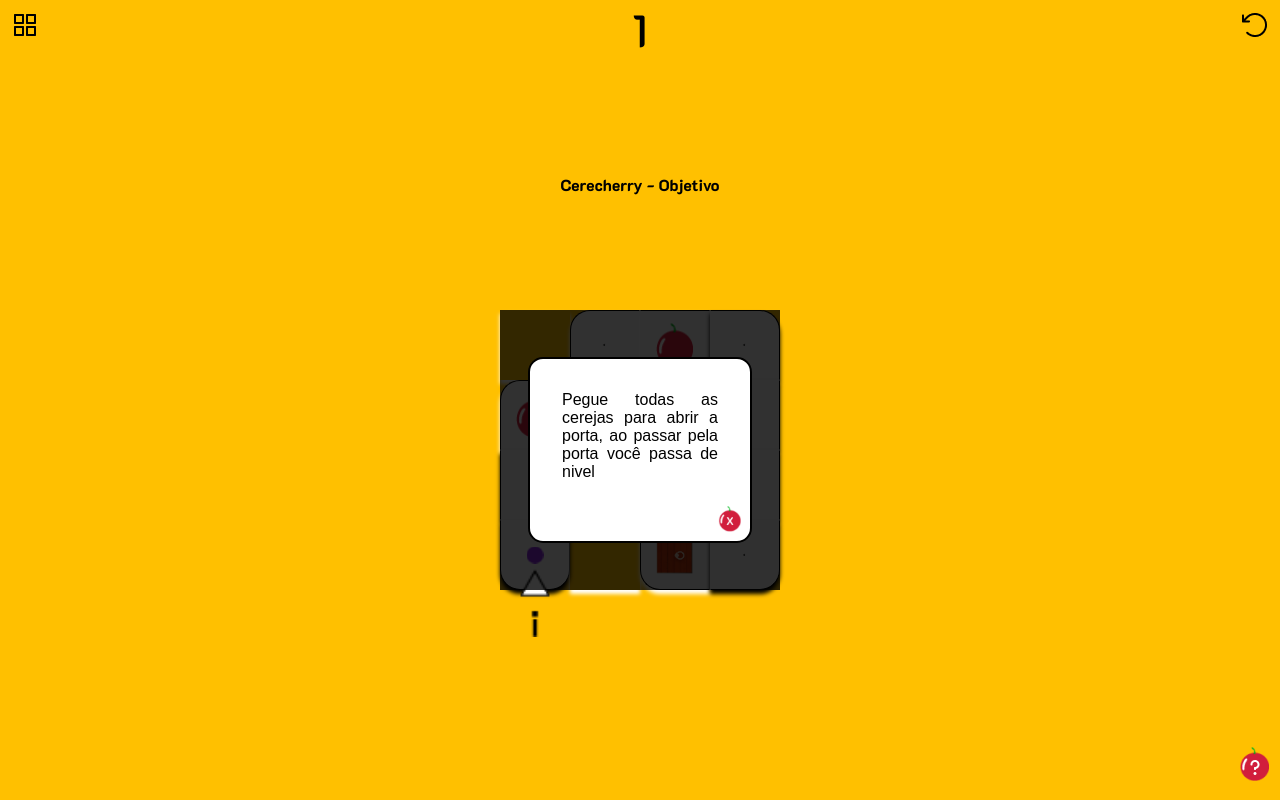
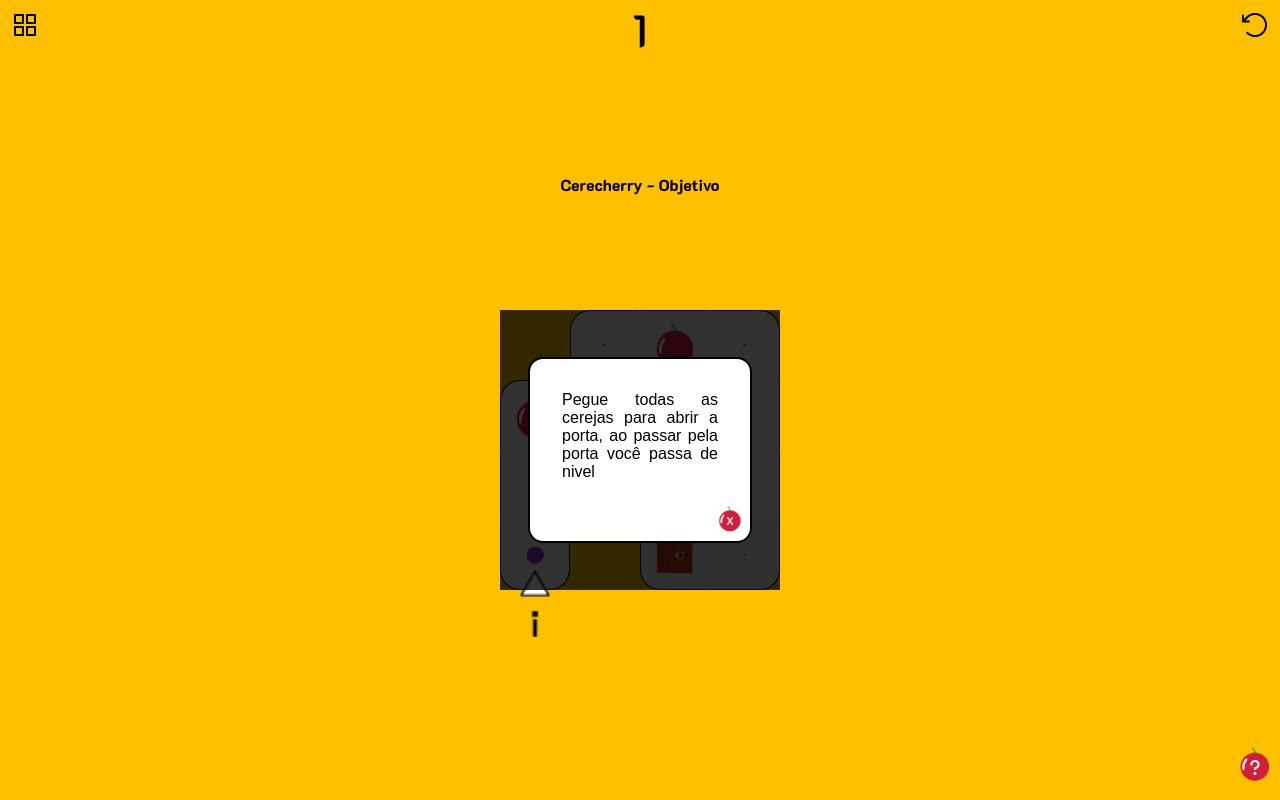
Before and after one commit to felipeferrari90/cerecherry-game, a website: page public/index.html in a window 1280 px wide. Drawn offline with Linux system fonts and the light colour scheme; a web font is replaced by a local one.

Commit message:
tirou sombra

```diff
--- a/public/game.css
+++ b/public/game.css
@@ -109,18 +109,6 @@ body{
    background-image: unset;
    background-color: transparent;
    border: 1px solid transparent;
-}
-
-.border-baixo, .border-direita{
-   box-shadow: 0px 4px 4px #000000;
-}
-.tile:not(.border-direita){
-   box-shadow: 0px 4px 4px #FFFFFF;
-}
-
-
-.border-cima{
-  /* box-shadow: inset 0px 4px 4px rgba(0, 0, 0, 0.25); */
 }
 
 .tile.border-baixo.border-esquerda{
@@ -345,3 +333,7 @@ div[class^="trace"]{
      box-shadow: 0 0 0 0 rgba(142, 68, 173, 0);
    }
 }
+
+
+box-shadow: 0px 4px 4px #000000;
+box-shadow: inset 0px 4px 4px rgba(0, 0, 0, 0.25);
```
